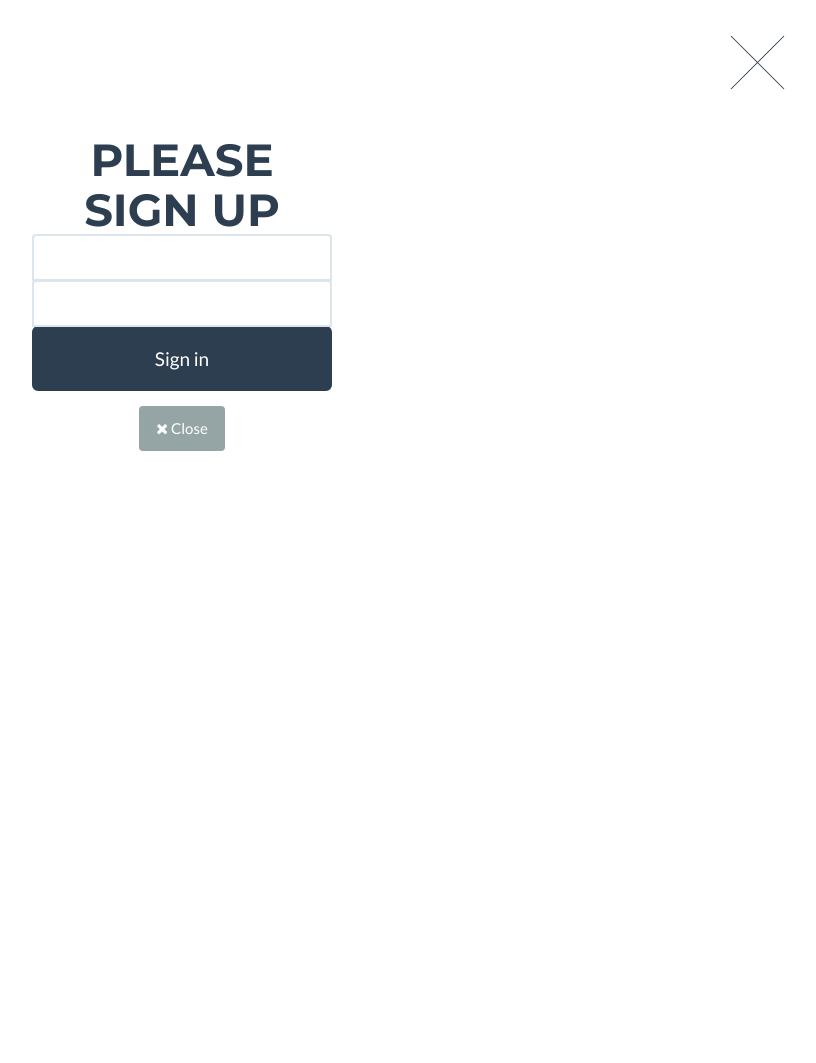
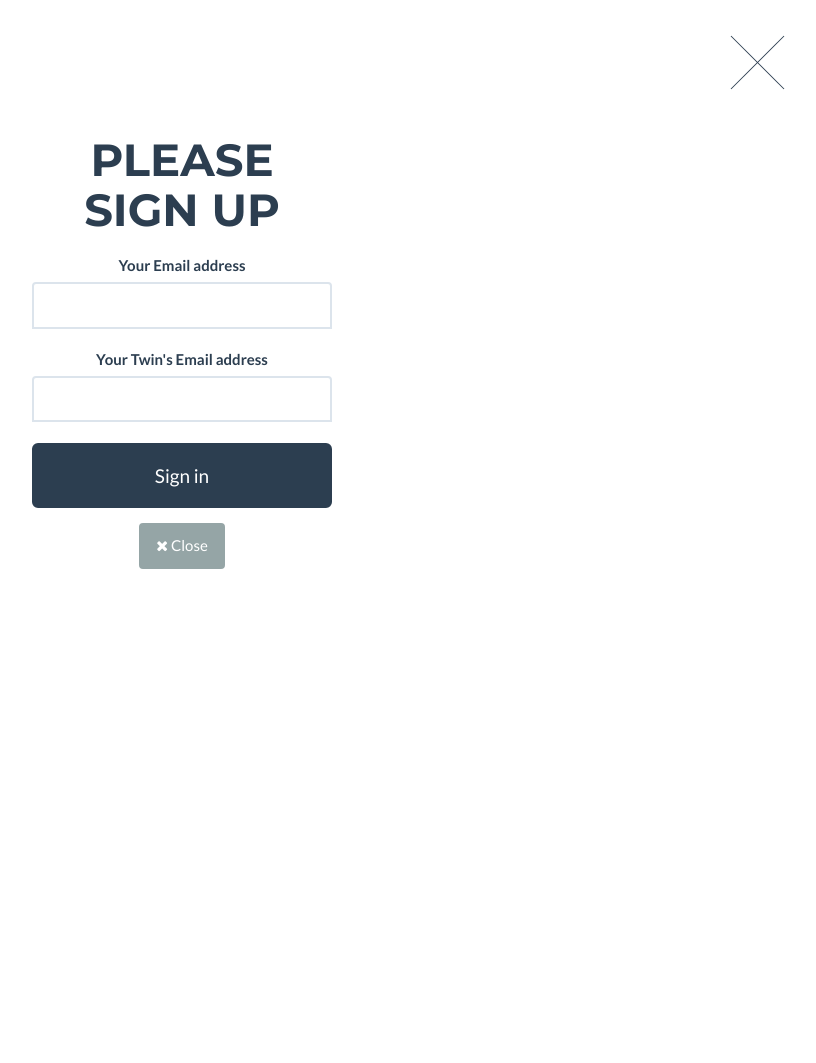
Before and after one commit to Gautam0/twindb, a Django app: page / in a window 1280 px wide, after a click on "Twin Registration". Shown: the whole page, without its empty margins (458-1274 px from the left). Run offline with Django 3.2, Linux system fonts and the light colour scheme; some libraries are stand-ins or nearby versions.

Commit message:
Fix some changes

```diff
--- a/mainapp/templates/index.html
+++ b/mainapp/templates/index.html
@@ -6,7 +6,7 @@
         <div class="container">
             <div class="row">
                 <div class="col-lg-12">
-                    <img class="img-responsive" src="img/profile.png" alt="" width="400px">
+                    <img class="img-responsive"  alt="" width="400px">
                     <div class="intro-text">
                         <span class="name">Twin Database</span>
                         <hr class="star-light">
@@ -206,15 +206,16 @@
                         <div class="modal-body">
                             <form class="form-signin" method="post" action="/emailsubmit">
                                 {% csrf_token %}
-                                <h2 class="form-signin-heading">Please sign up</h2>
+                                <h2 class="form-signin-heading">Please sign up</h2> <br>
                                 <div>
-                                    <label for="inputEmail" class="sr-only">Your Email address</label>
+                                    <label for="inputEmail" class="">Your Email address</label>
                                     {{ form.email_one }}
                                 </div>
+                                <br>
                                 <div>
-                                    <label for="inputEmail" class="sr-only">Your Twin's Email address</label>
+                                    <label for="inputEmail" class="">Your Twin's Email address</label>
                                     {{ form.email_two }}
-                                </div>
+                                </div> <br>
                                 <button class="btn btn-lg btn-primary btn-block" type="submit">Sign in</button>
 
                             </form>
@@ -239,11 +240,11 @@
                         <div class="modal-body">
                             <form class="form-signin" method="post" action="/invite">
                                 {% csrf_token %}
-                                <h2 class="form-signin-heading">Invite a Twin</h2>
-                                <label for="inputEmail" class="sr-only">Twin's Email(Either One)</label>
+                                <h2 class="form-signin-heading">Invite a Twin</h2> <br>
+                                <label for="inputEmail" class="">Twin's Email(Either One)</label>
                                 <div>
                                     {{ form_two.invited_by }}
-                                </div>
+                                </div> <br>
                                 <button class="btn btn-lg btn-primary btn-block" type="submit">Sign in</button>
                             </form>
                         </div>
```
